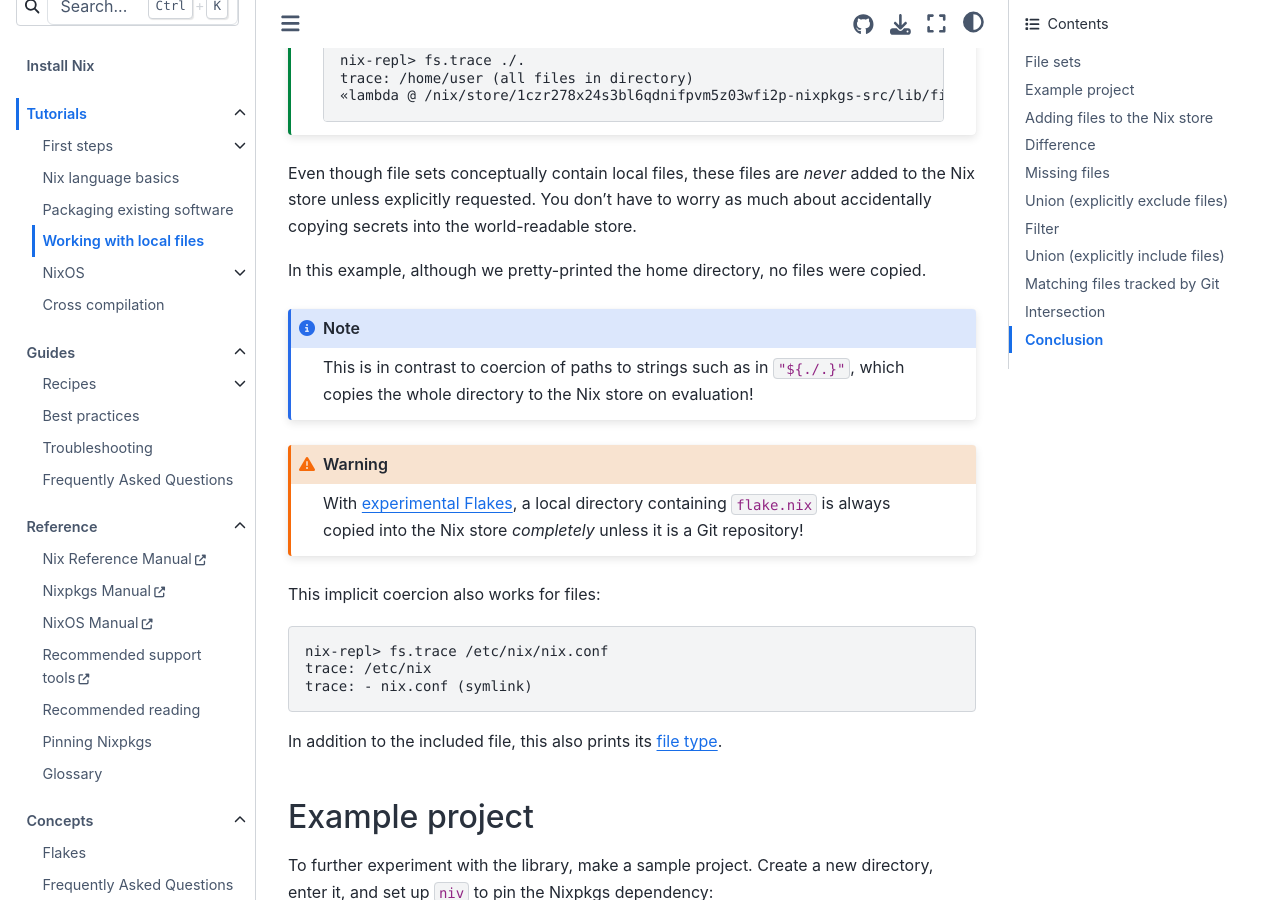
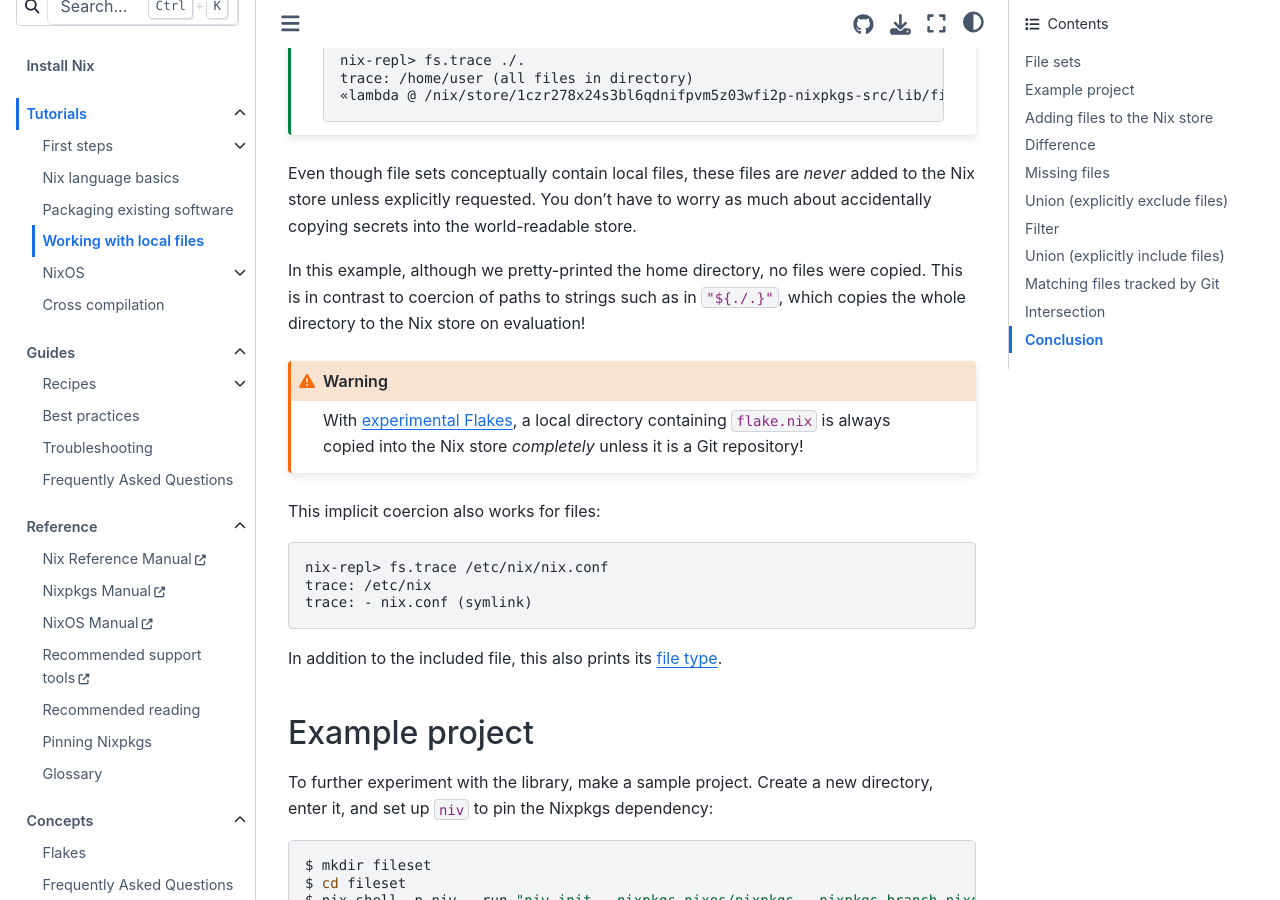
Before and after one commit to NixOS/nix.dev, a Sphinx documentation site: the page built from source/tutorials/file-sets.md, in a window 1280 px wide and 900 px high, scrolled down 1289 px. Built offline with Sphinx 7.4.7 and the Sphinx Book theme 1.1.4, drawn with Linux system fonts in a browser that asks for light colours.

Commit message:
Combine two paragraphs

```diff
--- a/source/tutorials/file-sets.md
+++ b/source/tutorials/file-sets.md
@@ -61,11 +61,8 @@
 You don't have to worry as much about accidentally copying secrets into the world-readable store.
 
 In this example, although we pretty-printed the home directory, no files were copied.
-
-:::{note}
 This is in contrast to coercion of paths to strings such as in `"${./.}"`,
 which copies the whole directory to the Nix store on evaluation!
-:::
 
 :::{warning}
 With [experimental Flakes](https://nixos.org/manual/nix/stable/command-ref/new-cli/nix3-flake), a local directory containing `flake.nix` is always copied into the Nix store *completely* unless it is a Git repository!
```
